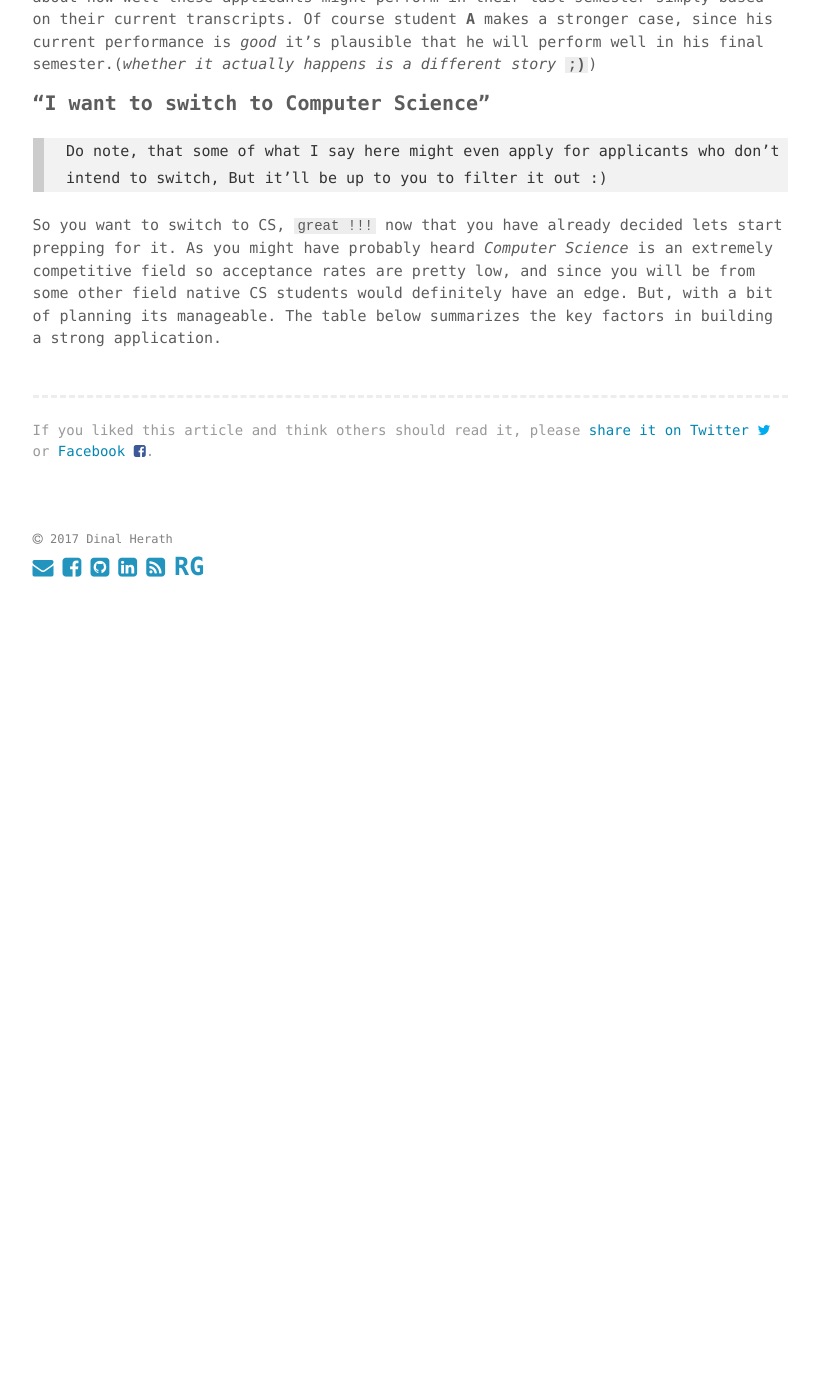
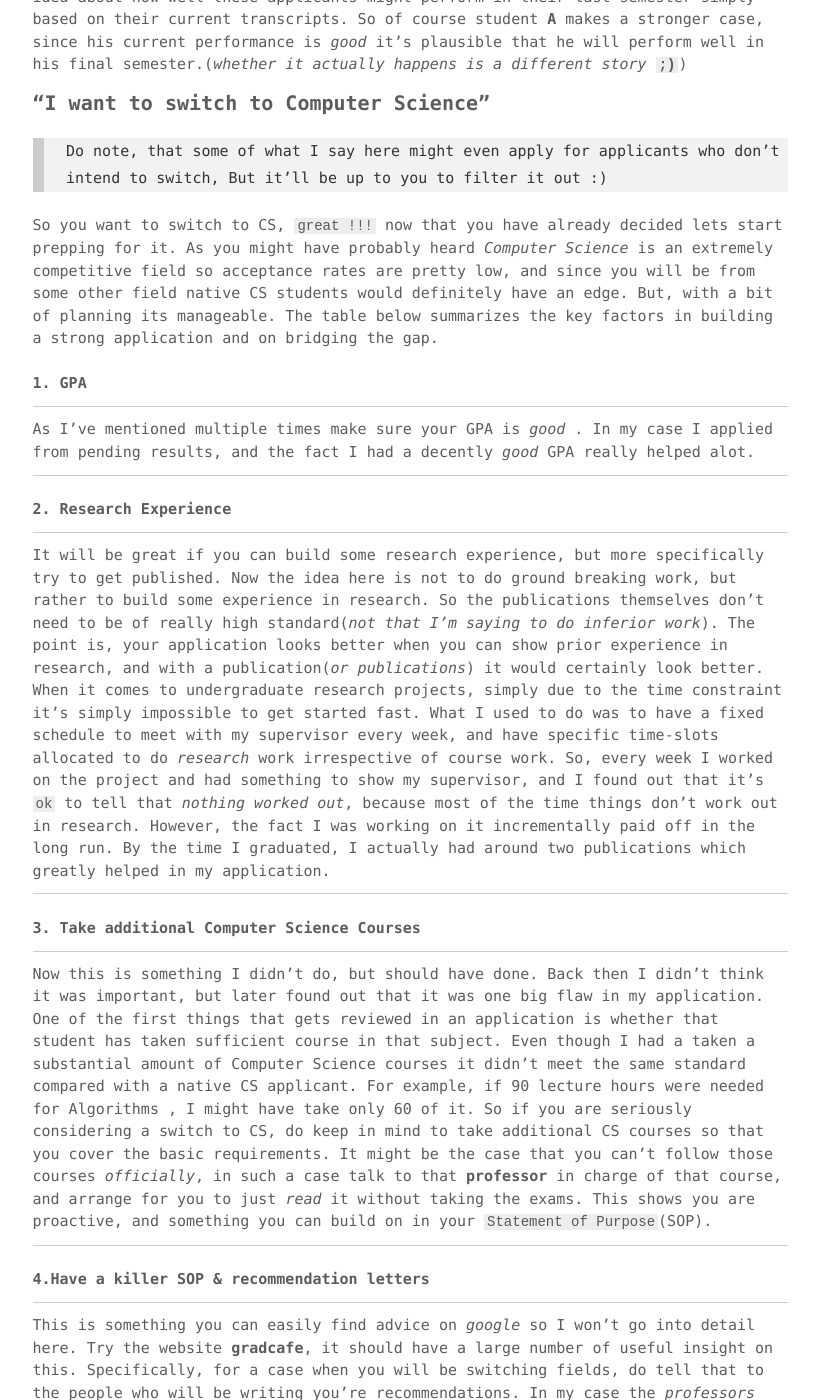
Before and after one commit to dherath/dherath.github.io, a Jekyll site: the page built from _posts/2017-09-15-Computational-Physics-to-Computer-Science.md, in a window 1280 px wide and 1400 px high, scrolled down 2755 px. Shown: the whole window, without its empty margins (230-1049 px from the left). Built offline with Jekyll 4.4.1, drawn with Linux system fonts in a browser that asks for light colours; before the commit the page ends 3385 px from its top, so only the background shows below that; some of the changed text lies outside the part shown.

Commit message:
post 6: added text complete

```diff
--- a/_posts/2017-09-15-Computational-Physics-to-Computer-Science.md
+++ b/_posts/2017-09-15-Computational-Physics-to-Computer-Science.md
@@ -43,11 +43,35 @@
 
 Alright, now if this is the case then I strongly recommend to focus on grades. Because It's just my opinion it will be too big of a risk to prioritize the application process provided that your grades could sink anytime. Besides you might even not want to apply for grad school later on, in such a case having a _class_ in your bachelors degree would definitely help(`in someway`) in landing a job.
 
-Also just think about it, Imagine you're a **professor** going through applications for potential students. You see two applications(`application A & B`) with partially complete degrees(_so both these students have applied without a full transcript_), meaning that maybe the final semester results aren't in it. student A has a GPA above 3.5 and student B has one above 3.0, whose application would be more convincing(`on grades alone`)? you(**as a professor**) would need to sort of have an idea about how well these applicants might perform in their last semester simply based on their current transcripts. Of course student **A** makes a stronger case, since his current performance is _good_ it's plausible that he will perform well in his final semester.(_whether it actually happens is a different story_ **`;)`**)
+Also just think about it, Imagine you're a **professor** going through applications for potential students. You see two applications(`application A & B`) with partially complete degrees(_so both these students have applied without a full transcript_), meaning that maybe the final semester results aren't in it. student A has a GPA above 3.5 and student B has one above 3.0, whose application would be more convincing(`on grades alone`)? you(**as a professor :O**) would need to _sort of_ have an idea about how well these applicants might perform in their last semester simply based on their current transcripts. So of course student **A** makes a stronger case, since his current performance is _good_ it's plausible that he will perform well in his final semester.(_whether it actually happens is a different story_ **`;)`**)
 
 #### "I want to switch to Computer Science"
 
 >Do note, that some of what I say here might even apply for applicants who don't intend
 to switch, But it'll be up to you to filter it out :)
 
-So you want to switch to CS, `great !!!` now that you have already decided lets start prepping for it. As you might have probably heard _Computer Science_ is an extremely competitive field so acceptance rates are pretty low, and since you will be from some other field native CS students would definitely have an edge. But, with a bit of planning its manageable. The table below summarizes the key factors in building a strong application.
+So you want to switch to CS, `great !!!` now that you have already decided lets start prepping for it. As you might have probably heard _Computer Science_ is an extremely competitive field so acceptance rates are pretty low, and since you will be from some other field native CS students would definitely have an edge. But, with a bit of planning its manageable. The table below summarizes the key factors in building a strong application and on bridging the gap.
+
+
+| **1. GPA**
+ As I've mentioned multiple times make sure your GPA is _good_ . In my case I applied from pending results, and the fact I had a decently _good_ GPA really helped alot. |
+
+| **2. Research Experience**
+It will be great if you can build some research experience, but more specifically try to get published. Now the idea here is not to do ground breaking work, but rather to build some experience in research. So the publications themselves don't need to be of really high standard(_not that I'm saying to do inferior work_). The point is, your application looks better when you can show prior experience in research, and with a publication(_or publications_) it would certainly look better. When it comes to undergraduate research projects, simply due to the time constraint it's simply impossible to get started fast. What I used to do was to have a fixed schedule to meet with my supervisor every week, and have specific time-slots allocated to do _research_ work irrespective of course work.  So, every week I worked on the project and had something to show my supervisor, and I found out that it's `ok` to tell that _nothing worked out_, because most of the time things don't work out in research. However, the fact I was working on it incrementally paid off in the long run. By the time I graduated, I actually had around two publications which greatly helped in my application.|
+
+|**3. Take additional  Computer Science Courses**
+Now this is something I didn't do, but should  have done. Back then I didn't think it was important, but later found out that it was one big flaw in my application. One of the first things that gets reviewed in an application is whether that student has taken sufficient course in that subject. Even though I had a taken a substantial amount of Computer Science courses it didn't meet the same standard compared with a native CS applicant. For example, if 90 lecture hours were needed for Algorithms , I might have take only 60 of it. So if you are seriously considering a switch to CS, do keep in mind to take additional CS courses so that you cover the basic requirements. It might be the case that you can't follow those courses _officially_, in such a  case talk to that **professor** in charge of that course, and arrange for you to just _read_ it without taking the exams. This shows you are proactive, and something you can build on in your `Statement of Purpose`(SOP).|
+
+|**4.Have a killer SOP & recommendation letters**
+This is something you can easily find advice on _google_ so I won't go into detail here. Try the website **gradcafe**, it should have a large number of useful insight on this. Specifically, for a case when you will be switching fields, do tell that to the people who will be writing you're recommendations. In my case the _professors_ who wrote me recommendation letters were very helpful and gave really valuable advice.|
+
+|**5.Build your programming skills**
+Make sure you know a couple of programming languages really well. In my case I had prior experience in Java, C++, python but wasn't  _really good_ at them. So I took some free on-line courses to build my programming skills. I followed free courses on Java, Python and on how to use github from udacity. And that's something I am glad I did, because right now the only reason I am able to follow through with the work is because I started preparing from back then. So if you are serious about CS, and your not natively CS then I do suggest building a sufficient programming experience and learn how to use _git_ if you don't know already. If not the workload will simply overwhelm you once you do get into grad school. Because lets face it, once you do get in, It wouldn't matter if you majored in CS or Geography. |
+
+|**5.GRE & the English exam**
+Again, advice on acing the standardize tests are abundantly on-line. So, _google_ is your best friend. Do check on **gradcafe** because it has recent applicant information for grad schools for various fields for the previous years in addition to information on their acceptance and their standardize exam scores. So if there are some universities you like, searching for them in gradcafe would give a decent idea about the expected GRE scores for a specific university or program.|
+
+With all this said, I think I'll end my _pretty long_ post here. If you have any specific questions on getting ready to apply for grad school, please do email me or send a message through my facebook page. I'd be happy to help any way I can.
+
+##### So until next time,
+##### Cheers!
```
Also changed, not shown: 2 other files.
